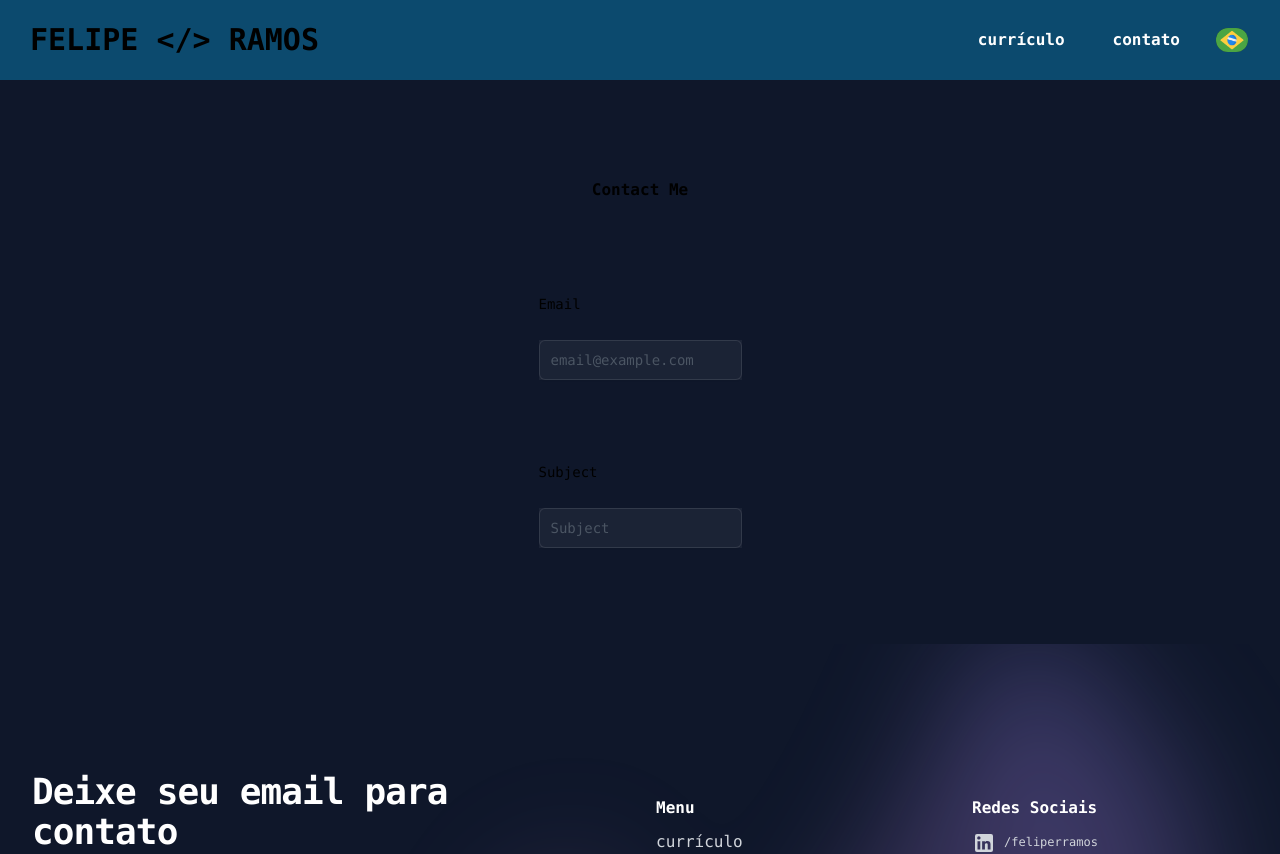
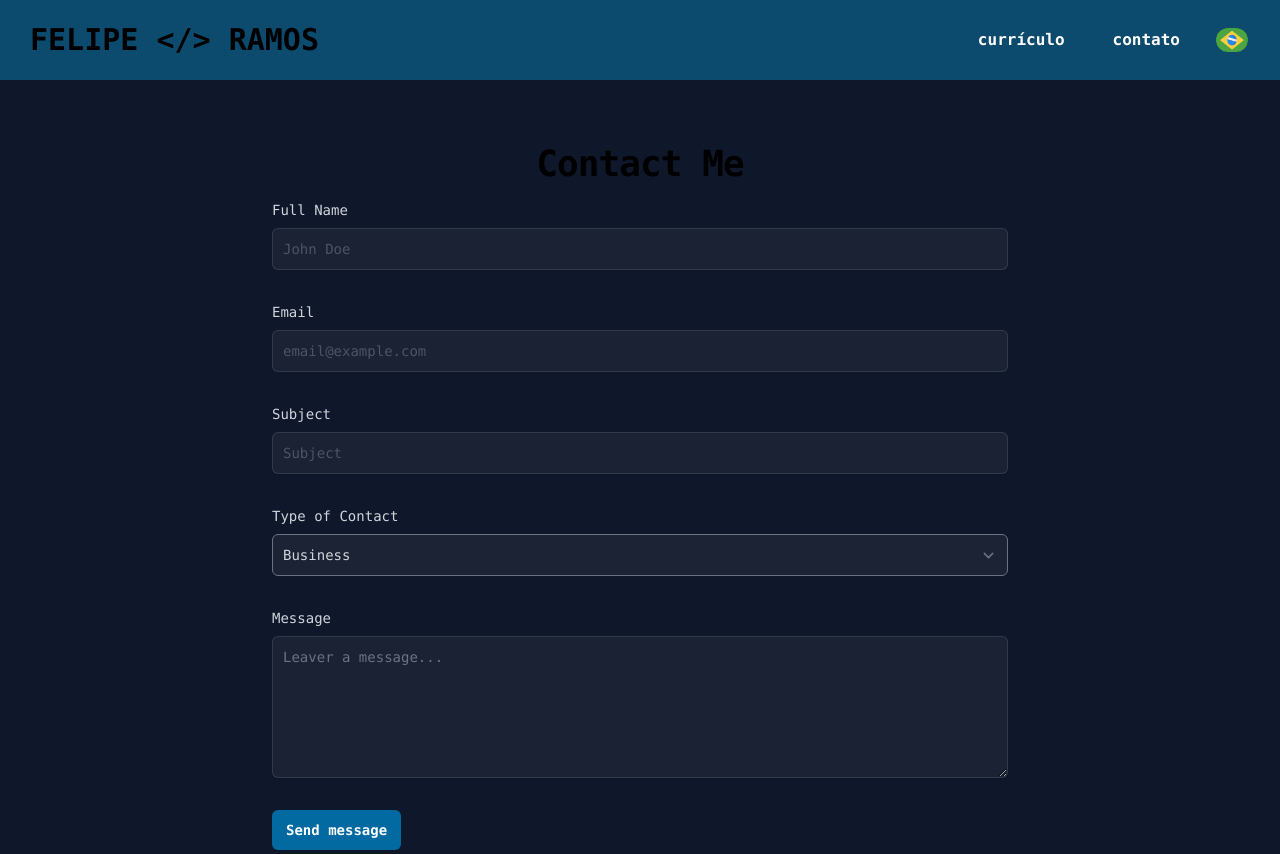
Before and after one commit to feliperramos/ramos-site, a Next.js app: page /pt-BR/contact-me in a window 1280 px wide. Shown: the top 854 px of the page. Built offline with nearby package versions, Linux system fonts and the light colour scheme.

Commit message:
email first look configuration

```diff
--- a/src/app/[locale]/contact-me/page.tsx
+++ b/src/app/[locale]/contact-me/page.tsx
@@ -1,47 +1,144 @@
-import { FooterSection, HeaderSection } from "@/components"
+"use client";
+import { FormEvent, useState } from "react";
+
+import { FooterSection, HeaderSection } from "@/components";
+
+interface ContactFormProps {
+  fullName: string;
+  email: string;
+  subject: string;
+  contactType: string;
+  message: string;
+}
+
 
 export default function ContactMe() {
+  const [formData, setFormData] = useState<ContactFormProps>({
+    fullName: "",
+    email: "",
+    subject: "",
+    contactType: "Business",
+    message: "",
+  });
+  const [validation, setValidation] = useState<Boolean | string>("");
+
+  const handleChange = (e: FormEvent<HTMLInputElement | HTMLSelectElement | HTMLTextAreaElement>) =>
+    setFormData({ ...formData, [e.currentTarget.name]: e.currentTarget.value })
+
+  const handleSubmit = async (e: FormEvent<HTMLFormElement>) => {
+    e.preventDefault();
+    const response = await fetch('/api/sendmail', { method: "POST", body: JSON.stringify(formData) });
+
+    if (response.ok)
+      return setValidation(response.ok);
+    return setValidation(false);
+  }
+
   return (
-    <div className="font-mono">
+    <div className="font-mono bg-slate-900 ">
       <HeaderSection />
-      <form>
-        <div className="mx-auto bg-slate-900 py-20 sm:py-24">
-          <div className="flex flex-col items-center px-4 sm:px:0">
-            <h2 className="text-base font-semibold leading-7">Contact Me</h2>
+      <div className="py-8 lg:py-16 px-4 mx-auto max-w-screen-md">
+        <h2 className="mb-4 text-4xl tracking-tight font-extrabold text-center">Contact Me</h2>
+        <form className="space-y-8" onSubmit={handleSubmit}>
+          <div>
+            <label htmlFor="email" className="block mb-2 text-sm font-medium text-gray-300">Full Name</label>
+            <input
+              required
+              type="text"
+              name="fullName"
+              id="fullName"
+              autoComplete="fullName"
+              className="shadow-sm bg-white/5 border-0.5 border-white/10 text-gray-300 text-sm rounded-md focus:ring-sky-600 focus:border-primary-500 block w-full p-2.5 placeholder:text-gray-600"
+              placeholder="John Doe"
+              onChange={handleChange}
+            />
           </div>
-          <div className="mt-10 grid grid-cols-1 gap-x-6 gap-y-8">
-            <div className="mx-auto mt-12">
-              <label htmlFor="email" className="text-sm font-medium leading-6">
-                Email
-              </label>
-              <div className="mt-6 flex rounded-md shadow-sm ring-1 ring-inset ring-white/10 focus-within:ring-2 focus-within:ring-inset focus-within:ring-sky-600 sm:max-w-md">
+          <div>
+            <label htmlFor="email" className="block mb-2 text-sm font-medium text-gray-300">Email</label>
             <input
+              required
               type="email"
               name="email"
               id="email"
               autoComplete="email"
-                  className="block flex-1 border-0 bg-white/5 px-3 py-2 text-gray-200 placeholder:text-gray-600 focus:ring-0 sm:text-sm sm:leading-6"
+              className="shadow-sm bg-white/5 border-0.5 border-white/10 text-gray-300 text-sm rounded-md focus:ring-sky-600 focus:border-primary-500 block w-full p-2.5 placeholder:text-gray-600"
               placeholder="email@example.com"
+              onChange={handleChange}
             />
           </div>
-            </div>
-            <div className="mx-auto mt-12">
-              <label htmlFor="subject" className="text-sm font-medium leading-6">
-                Subject
-              </label>
-              <div className="mt-6 flex rounded-md shadow-sm ring-1 ring-inset ring-white/10 focus-within:ring-2 focus-within:ring-inset focus-within:ring-sky-600 sm:max-w-md">
+          <div>
+            <label htmlFor="subject" className="block mb-2 text-sm font-medium text-gray-300">Subject</label>
             <input
+              required
               type="text"
               name="subject"
               id="subject"
-                  className="block flex-1 border-0 bg-white/5 px-3 py-2 text-gray-200 placeholder:text-gray-600 focus:ring-0 sm:text-sm sm:leading-6"
+              autoComplete="off"
+              className="shadow-sm bg-white/5 border-0.5 border-white/10 text-gray-300 text-sm rounded-md focus:ring-sky-600 focus:border-primary-500 block w-full p-2.5 placeholder:text-gray-600"
               placeholder="Subject"
+              onChange={handleChange}
             />
           </div>
+          <div>
+            <label htmlFor="contactType" className="block mb-2 text-sm font-medium text-gray-300">Type of Contact</label>
+            <select
+              id="contactType"
+              name="contactType"
+              className="shadow-sm bg-white/5 text-gray-300 text-sm rounded-md focus:ring-sky-600 focus:border-sky-600 block w-full p-2.5 dark:border-white/10 dark:placeholder-gray-300 dark:text-gray-300 dark:focus:ring-blue-500 dark:focus:border-blue-500"
+              onChange={handleChange}
+            >
+              <option className="text-gray-600 bg-white/5" value="Business">Business</option>
+              <option className="text-gray-600 bg-white/5" value="Freelancer">Freelancer</option>
+              <option className="text-gray-600 bg-white/5" value="Personal">Personal</option>
+              <option className="text-gray-600 bg-white/5" value="Hobby">Hobby</option>
+              <option className="text-gray-600 bg-white/5" value="Take a Time">Take a time</option>
+            </select>
+          </div>
+          <div>
+            <label htmlFor="message" className="block mb-2 text-sm font-medium text-gray-300">Message</label>
+            <textarea
+              required
+              id="message"
+              name="message"
+              rows={6}
+              className="block p-2.5 w-full text-sm text-gray-300 bg-white/5 rounded-md shadow-sm border-0.5 border-white/10 focus:ring-sky-600 focus:border-sky-600 dark:placeholder-gray-400 dark:text-gray-300"
+              placeholder="Leaver a message..."
+              onChange={handleChange}
+            />
+          </div>
+          <button
+            type="submit"
+            className="flex-none rounded-md bg-sky-700 px-3.5 py-2.5 text-sm font-semibold text-white shadow-sm hover:bg-sky-600 focus-visible:outline focus-visible:outline-2 focus:visible:outline-offset-2 focus-visible:outline-sky-700"
+          >
+            Send message
+          </button>
+
+          {validation === true &&
+            (
+              <div className="flex items-center p-4 mb-4 text-sm text-green-800 rounded-lg bg-green-50 dark:bg-gray-800 dark:text-green-400" role="alert">
+                <svg className="flex-shrink-0 inline w-4 h-4 mr-3" aria-hidden="true" xmlns="http://www.w3.org/2000/svg" fill="currentColor" viewBox="0 0 20 20">
+                  <path d="M10 .5a9.5 9.5 0 1 0 9.5 9.5A9.51 9.51 0 0 0 10 .5ZM9.5 4a1.5 1.5 0 1 1 0 3 1.5 1.5 0 0 1 0-3ZM12 15H8a1 1 0 0 1 0-2h1v-3H8a1 1 0 0 1 0-2h2a1 1 0 0 1 1 1v4h1a1 1 0 0 1 0 2Z" />
+                </svg>
+                <span className="sr-only">Info</span>
+                <div>
+                  <span className="font-medium">Email sent Successfully</span> I will contact soon.
                 </div>
               </div>
+            )}
+          {validation === false &&
+            (
+              <div className="flex items-center p-4 mb-4 text-sm text-red-800 rounded-lg bg-red-50 dark:bg-gray-800 dark:text-red-400" role="alert">
+                <svg className="flex-shrink-0 inline w-4 h-4 mr-3" aria-hidden="true" xmlns="http://www.w3.org/2000/svg" fill="currentColor" viewBox="0 0 20 20">
+                  <path d="M10 .5a9.5 9.5 0 1 0 9.5 9.5A9.51 9.51 0 0 0 10 .5ZM9.5 4a1.5 1.5 0 1 1 0 3 1.5 1.5 0 0 1 0-3ZM12 15H8a1 1 0 0 1 0-2h1v-3H8a1 1 0 0 1 0-2h2a1 1 0 0 1 1 1v4h1a1 1 0 0 1 0 2Z" />
+                </svg>
+                <span className="sr-only">Info</span>
+                <div>
+                  <span className="font-medium">Error to send Email</span> Change a few things up and try submitting again.
                 </div>
+              </div>
+            )}
         </form>
+      </div>
       <FooterSection />
     </div>
   )
--- /dev/null
+++ b/src/app/api/sendmail/route.ts
@@ -0,0 +1,20 @@
+import { sendEmail } from "@/libs/sendmail/sendmail";
+import { NextResponse } from "next/server";
+
+export async function POST(request: Request) {
+  const { fullName, email, subject, contactType, message } =
+    await request.json();
+
+  try {
+    await sendEmail({
+      fullName: fullName,
+      to: email,
+      contactType: contactType,
+      subject: subject,
+      message: message,
+    });
+    return NextResponse.json({ message: "Email sent successfully" });
+  } catch (error) {
+    return NextResponse.json({ message: "error" });
+  }
+}
--- /dev/null
+++ b/src/libs/sendmail/emailFormatted.ts
@@ -0,0 +1,46 @@
+interface EmailFormattedProps {
+  fullName: string;
+  email: string;
+  contactType: string;
+  subject: string;
+  message: string;
+}
+
+export const emailFormatted = ({
+  fullName,
+  email,
+  contactType,
+  subject,
+  message,
+}: EmailFormattedProps) => {
+  return `<!DOCTYPE html PUBLIC "-//W3C//DTD XHTML 1.0 Transitional//EN" "http://www.w3.org/TR/xhtml1/DTD/xhtml1-transitional.dtd">
+  <html lang="en">
+  <head>
+    <meta charset="utf-8">
+
+    <title>Felipe Ramos Site</title>
+    <meta name="description" content="Felipe Ramos Site">
+    <meta name="author" content="SitePoint">
+  <meta http-equiv="Content-Type" content="text/html charset=UTF-8" />
+
+  </head>
+
+  <body>
+    <div class="container" style="margin-left: 20px;margin-right: 20px;">
+      <h3>Your Email has sent succesful!</h3>
+      <h4>Thank you ${fullName}, for contact me! I'll answer your soon!</h4>
+      <div style="font-size: 16px;">
+        <p>Your email:</p>
+        <p>✉️${email}</p>
+        <p>Message:</p>
+        <p>${message}</p>
+        <p>Subject:</p>
+        <p>[${contactType.toLocaleUpperCase()}] - ${subject}</p>
+        <br />
+      </div>
+
+      <p class="footer" style="font-size: 16px;padding-bottom: 20px;border-bottom: 1px solid #D1D5DB;">Regards<br>Felipe Ramos<br>FrontEnd Developer</p>
+    </div>
+  </body>
+  </html>`;
+};
--- /dev/null
+++ b/src/libs/sendmail/sendmail.ts
@@ -0,0 +1,43 @@
+import sendmail from "@sendgrid/mail";
+import { SENDGRID_APIKEY, EMAIL } from "@/constants";
+import { emailFormatted } from "./emailFormatted";
+
+interface MailProps {
+  fullName: string;
+  to: string;
+  subject: string;
+  contactType: string;
+  message: string;
+}
+
+export const sendEmail = async ({
+  fullName,
+  to,
+  subject,
+  contactType,
+  message,
+}: MailProps) => {
+  sendmail.setApiKey(SENDGRID_APIKEY);
+
+  const formattedEmail = emailFormatted({
+    fullName: fullName,
+    email: to,
+    subject,
+    contactType,
+    message,
+  });
+
+  const msgEmail = {
+    to,
+    cc: EMAIL,
+    from: EMAIL,
+    subject,
+    html: formattedEmail,
+  };
+
+  try {
+    await sendmail.send(msgEmail);
+  } catch (err) {
+    console.error(err);
+  }
+};
```
Lines whose indentation alone changed are shown as unchanged.
